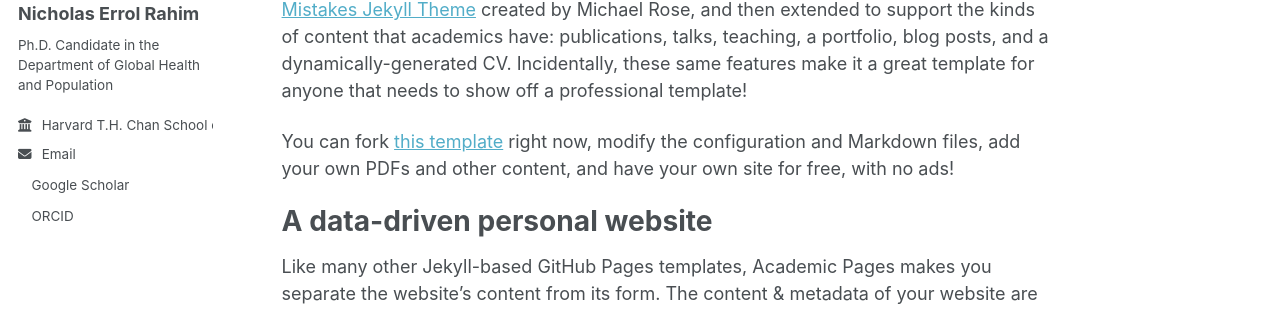
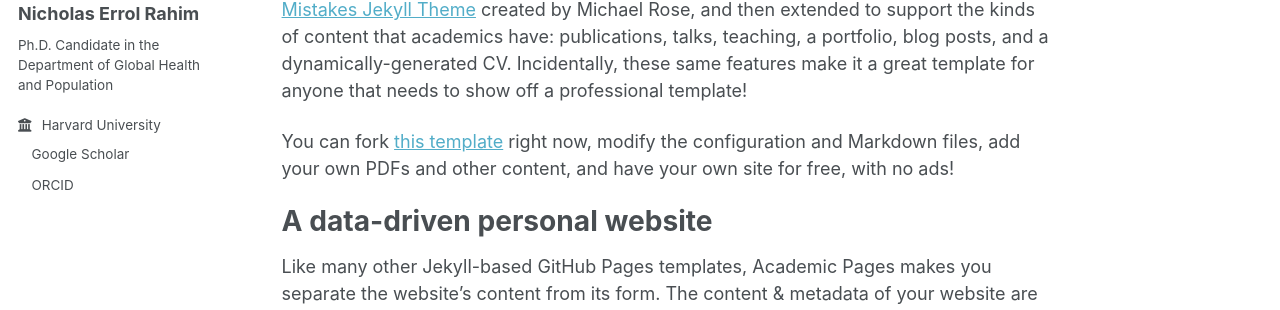
Before and after one commit to nicholasrahim/nicholasrahim.github.io, a Jekyll site: the page built from _pages/about.md, in a window 1280 px wide. Shown: the part 283-593 px from the top of the page. Built offline with Jekyll 4.4.1, drawn with Linux system fonts in a browser that asks for light colours; a style sheet for code colours, icons or effects is not loaded.

Commit message:
Change employer to Harvard University and update contact
Updated employer name and modified email contact format.

```diff
--- a/_config.yml
+++ b/_config.yml
@@ -26,9 +26,11 @@ author:
   avatar           : "profile.png"
   name             : "Nicholas Errol Rahim"
   bio              : "Ph.D. Candidate in the Department of Global Health and Population"
-  employer         : "Harvard T.H. Chan School of Public Health"
+  employer         : "Harvard University"
   uri              : # URL
-  email            : "nrahim@g.harvard.edu"
+  contact            :
+    email_text: "nrahim@g.harvard.edu"
+    email_link: "mailto:nrahim@g.harvard.edu"
 
   # Academic websites
   academia         : # URL
```
